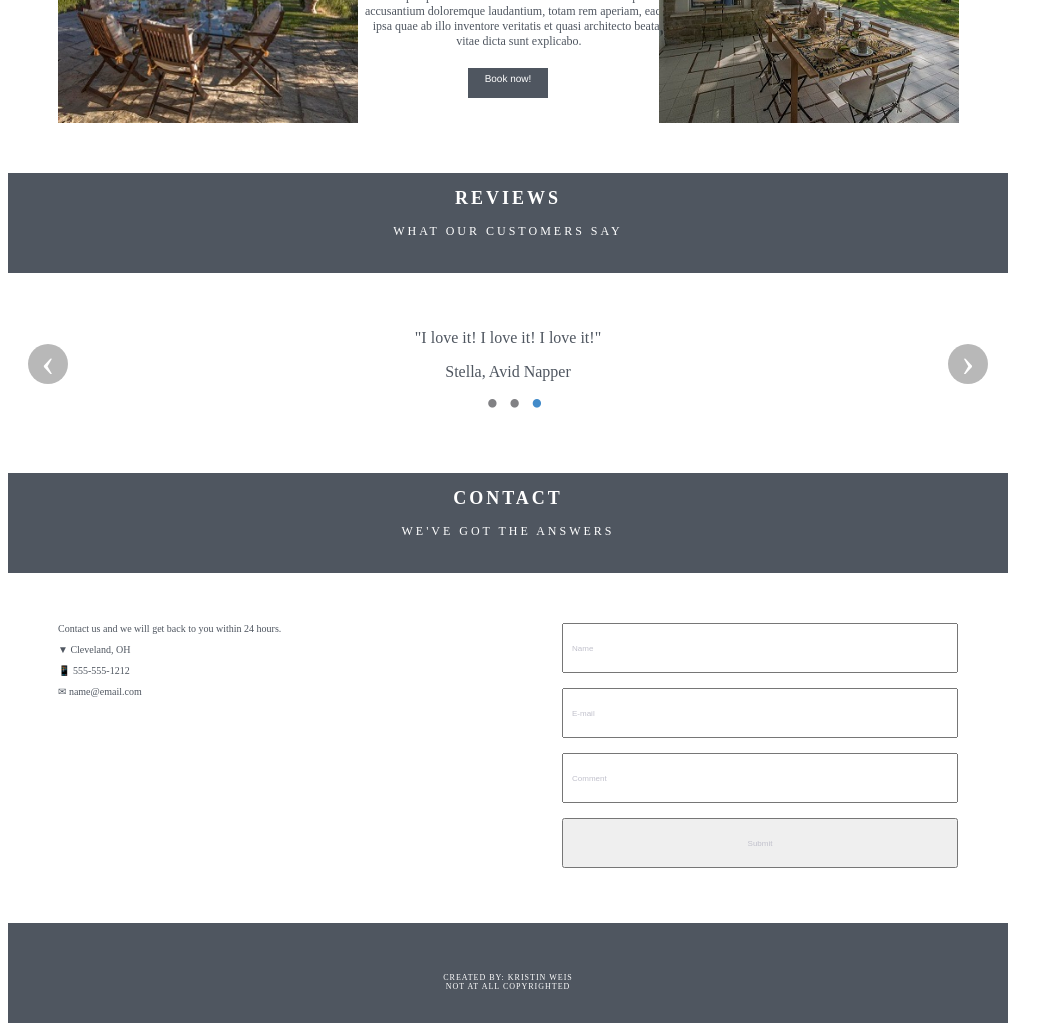
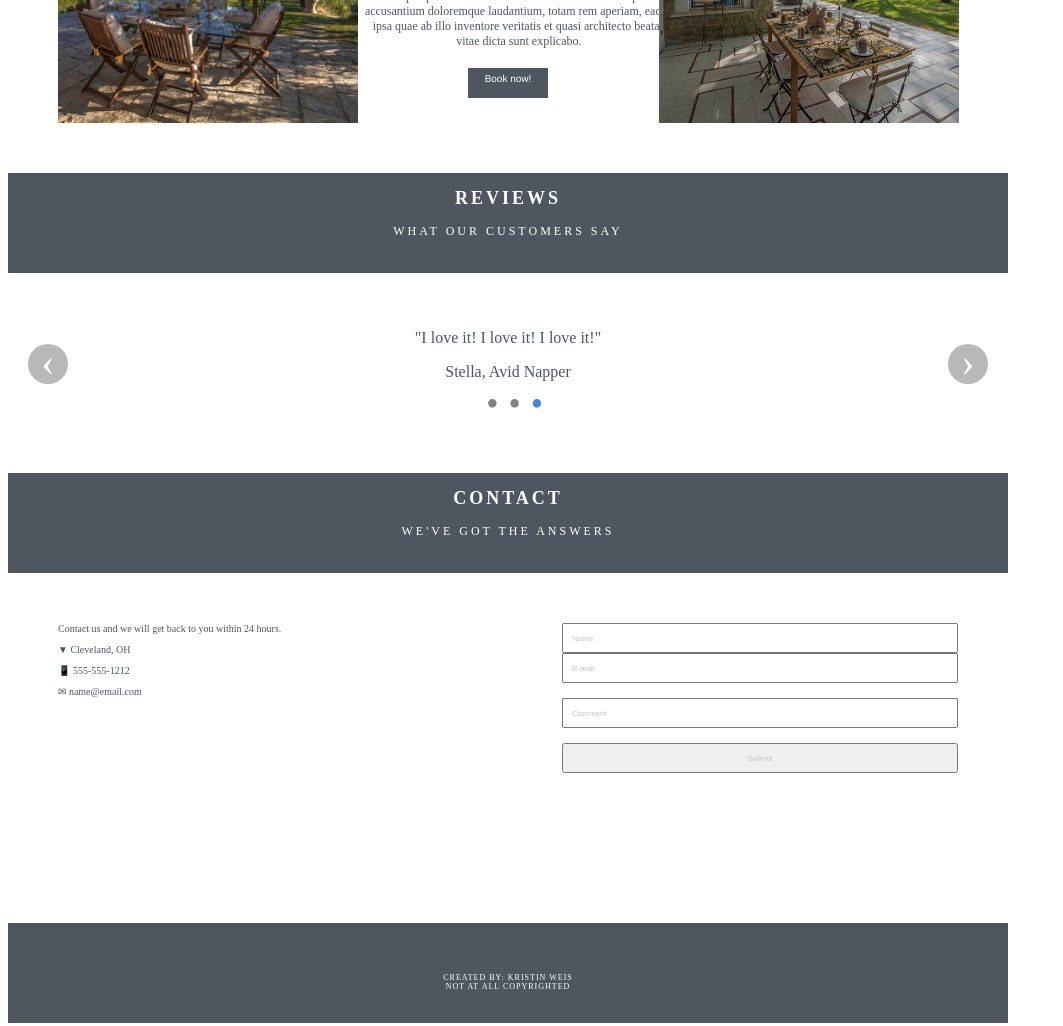
Before and after one commit to Weiskri/TuscanyVilla, a plain HTML site: page TuscanyVilla/Index.html in a window 1280 px wide. Shown: the part 2235-3261 px from the top of the page, without its empty margins (0-1063 px from the left). Drawn offline with Linux system fonts and the light colour scheme.

Commit message:
fixed issue with contact section

```diff
--- a/TuscanyVilla/Index.html
+++ b/TuscanyVilla/Index.html
@@ -176,7 +176,7 @@
         </section>
         <section class="grid-item contact-content-2">
             <form action="/action_page.php">
-                <input type="text" name="name" value="Name"><br><br />
+                <input type="text" name="name" value="Name">
                 <input type="text" name="email" value="E-mail"><br><br>
                 <input type="text" name="comment" value="Comment" /><br /><br />
                 <input type="submit" value="Submit">
--- a/TuscanyVilla/Style.css
+++ b/TuscanyVilla/Style.css
@@ -593,7 +593,7 @@ input {
     font-size: 8px;
     box-sizing: border-box;
     width: 100%;
-    height: 50px;
+    height: 30px;
 }
 section.grid-item.pool-text {
     grid-column: 4 / span 2;
```
